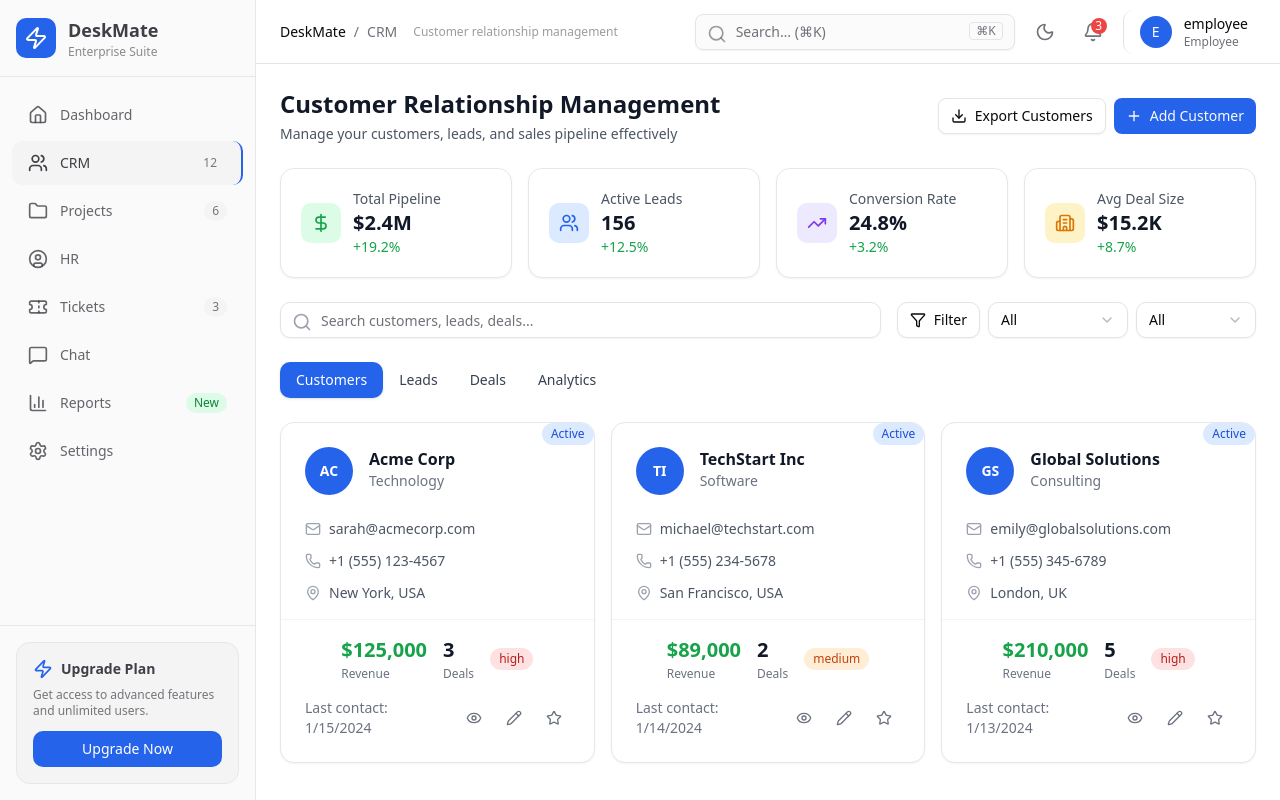
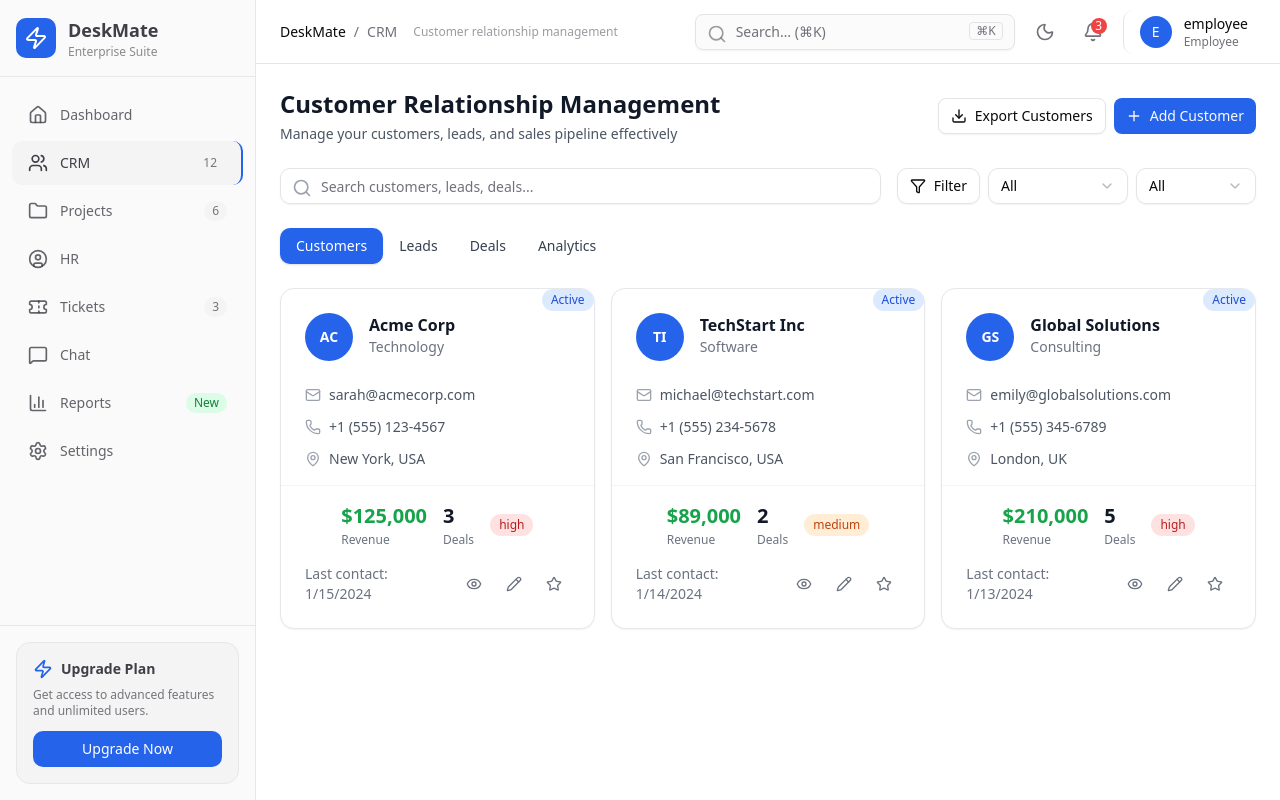
Before and after one commit to khapung280/Kushal-Neupane, a React (Vite) app in the folder frontend/: page /crm in a window 1280 px wide. Built offline with nearby package versions, Linux system fonts and the light colour scheme.

Commit message:
refactor(crm): remove KPI stats and unused dependencies

```diff
--- a/frontend/src/pages/CRM.tsx
+++ b/frontend/src/pages/CRM.tsx
@@ -10,10 +10,6 @@ import {
   Eye,
   Pencil,
   Star,
-  DollarSign,
-  Users,
-  TrendingUp,
-  Building2,
 } from 'lucide-react';
 import { Button } from '@/components/ui/button';
 import { Input } from '@/components/ui/input';
@@ -28,35 +24,15 @@ import {
   SelectValue,
 } from '@/components/ui/select';
 import { Dialog, DialogContent, DialogHeader, DialogTitle, DialogTrigger } from '@/components/ui/dialog';
-import { customersApi, crmApi } from '@/services/api';
+import { customersApi } from '@/services/api';
 import type { Customer } from '@/types';
 
 const INDUSTRIES = ['All', 'Technology', 'Software', 'Consulting', 'Retail', 'Design', 'Finance'];
 const STATUSES = ['All', 'Active', 'Inactive'];
 
 
-function formatRevenue(value: number) {
-  if (value >= 1000000) {
-    return `$${(value / 1000000).toFixed(1)}M`;
-  }
-  if (value >= 1000) {
-    return `$${(value / 1000).toFixed(1)}K`;
-  }
-  return `$${value.toLocaleString()}`;
-}
-
 export default function CRM() {
   const [customers, setCustomers] = useState<Customer[]>([]);
-  const [crmStats, setCrmStats] = useState({
-    totalPipeline: 0,
-    pipelineChange: 0,
-    activeLeads: 0,
-    leadsChange: 0,
-    conversionRate: 0,
-    conversionChange: 0,
-    avgDealSize: 0,
-    dealSizeChange: 0,
-  });
   const [loading, setLoading] = useState(true);
   const [searchQuery, setSearchQuery] = useState('');
   const [industryFilter, setIndustryFilter] = useState('All');
@@ -69,12 +45,8 @@ export default function CRM() {
   const loadData = async () => {
     try {
       setLoading(true);
-      const [customersData, statsData] = await Promise.all([
-        customersApi.getAll(),
-        crmApi.getStats(),
-      ]);
+      const customersData = await customersApi.getAll();
       setCustomers(customersData);
-      setCrmStats(statsData);
     } catch (error) {
       console.error('Error loading CRM data:', error);
     } finally {
@@ -148,72 +120,6 @@ export default function CRM() {
               </div>
             </DialogContent>
           </Dialog>
-        </div>
-      </div>
-
-      {/* KPI Cards */}
-      <div className="grid grid-cols-1 md:grid-cols-2 lg:grid-cols-4 gap-4">
-        <div className="bg-white p-5 rounded-xl border border-gray-200 shadow-sm">
-          <div className="flex items-center gap-3">
-            <div className="w-10 h-10 rounded-lg bg-green-100 flex items-center justify-center">
-              <DollarSign className="w-5 h-5 text-green-600" />
-            </div>
-            <div>
-              <p className="text-sm text-gray-600">Total Pipeline</p>
-              <p className="text-xl font-bold text-gray-900">
-                {formatRevenue(crmStats.totalPipeline)}
-              </p>
-              <p className="text-sm text-green-600 font-medium">
-                +{crmStats.pipelineChange}%
-              </p>
-            </div>
-          </div>
-        </div>
-        <div className="bg-white p-5 rounded-xl border border-gray-200 shadow-sm">
-          <div className="flex items-center gap-3">
-            <div className="w-10 h-10 rounded-lg bg-blue-100 flex items-center justify-center">
-              <Users className="w-5 h-5 text-blue-600" />
-            </div>
-            <div>
-              <p className="text-sm text-gray-600">Active Leads</p>
-              <p className="text-xl font-bold text-gray-900">{crmStats.activeLeads}</p>
-              <p className="text-sm text-green-600 font-medium">
-                +{crmStats.leadsChange}%
-              </p>
-            </div>
-          </div>
-        </div>
-        <div className="bg-white p-5 rounded-xl border border-gray-200 shadow-sm">
-          <div className="flex items-center gap-3">
-            <div className="w-10 h-10 rounded-lg bg-violet-100 flex items-center justify-center">
-              <TrendingUp className="w-5 h-5 text-violet-600" />
-            </div>
-            <div>
-              <p className="text-sm text-gray-600">Conversion Rate</p>
-              <p className="text-xl font-bold text-gray-900">
-                {crmStats.conversionRate}%
-              </p>
-              <p className="text-sm text-green-600 font-medium">
-                +{crmStats.conversionChange}%
-              </p>
-            </div>
-          </div>
-        </div>
-        <div className="bg-white p-5 rounded-xl border border-gray-200 shadow-sm">
-          <div className="flex items-center gap-3">
-            <div className="w-10 h-10 rounded-lg bg-amber-100 flex items-center justify-center">
-              <Building2 className="w-5 h-5 text-amber-600" />
-            </div>
-            <div>
-              <p className="text-sm text-gray-600">Avg Deal Size</p>
-              <p className="text-xl font-bold text-gray-900">
-                {formatRevenue(crmStats.avgDealSize)}
-              </p>
-              <p className="text-sm text-green-600 font-medium">
-                +{crmStats.dealSizeChange}%
-              </p>
-            </div>
-          </div>
         </div>
       </div>
 
```
